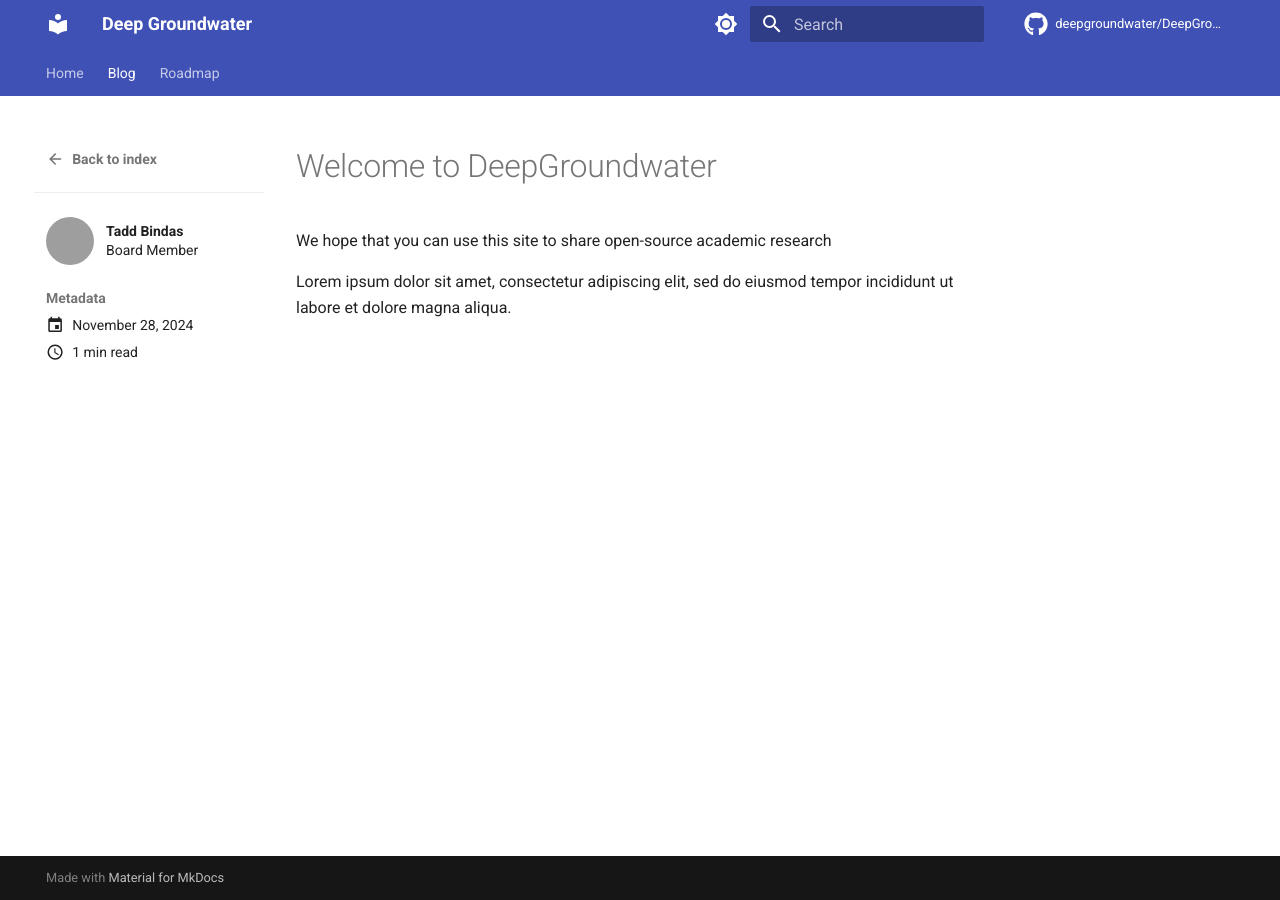
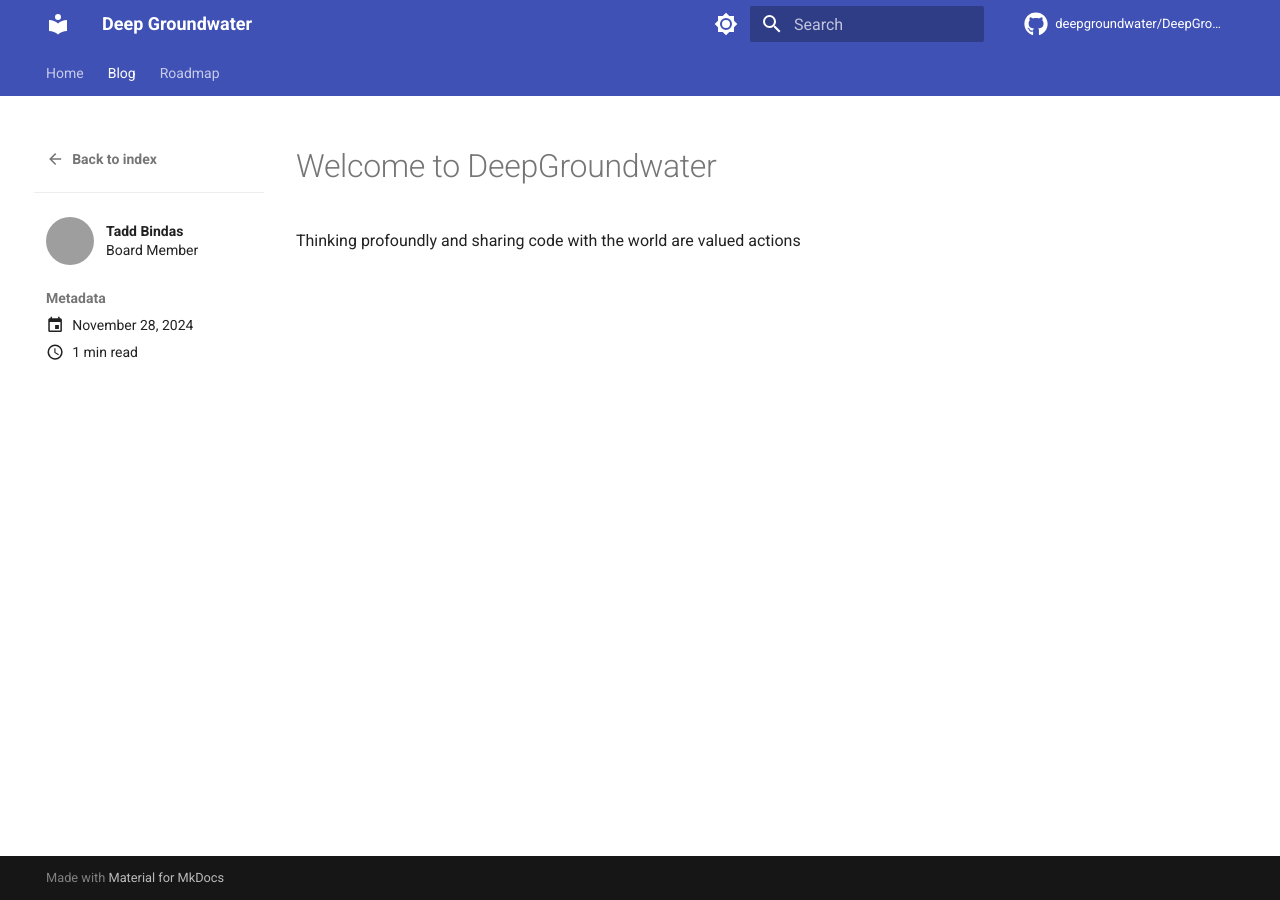
Before and after one commit to taddyb/DeepGroundwater.github.io, an MkDocs documentation site: the page built from docs/blog/posts/helloworld.md, in a window 1280 px wide. Built offline with MkDocs 1.6.1 and Material for MkDocs 9.7.7, drawn with Linux system fonts in a browser that asks for light colours; comment, search, counter and statistics services are not loaded; grey boxes are pictures that could not be loaded.

Commit message:
added hello world haiku for ambiguity

```diff
--- a/docs/blog/posts/helloworld.md
+++ b/docs/blog/posts/helloworld.md
@@ -7,8 +7,6 @@ authors:
 
 # Welcome to DeepGroundwater
 
-We hope that you can use this site to share open-source academic research
-<!-- more -->
-
-Lorem ipsum dolor sit amet, consectetur adipiscing elit, sed do eiusmod
-tempor incididunt ut labore et dolore magna aliqua.
+Thinking profoundly
+and sharing code with the world
+are valued actions
```
